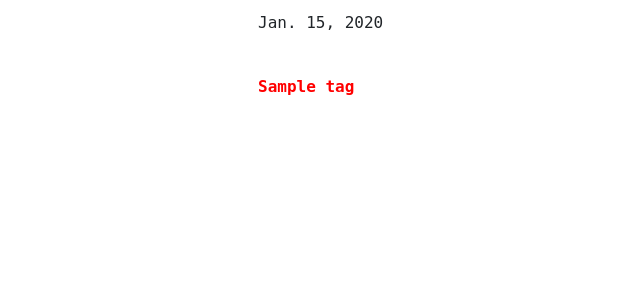
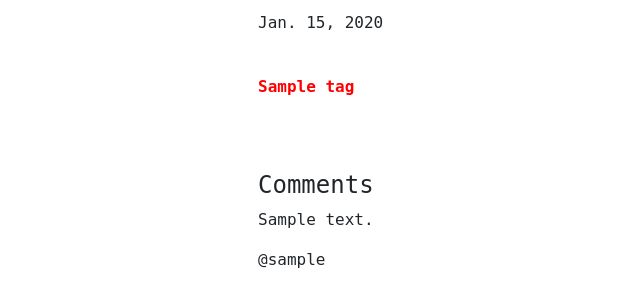
Before and after one commit to theangrydevblog/theangrydevblog, a Django app: page /posts/1 in a window 1280 px wide. Shown: the part 160-467 px from the top of the page, without its empty margins (17-657 px from the left). Run offline with Django 3.2, Linux system fonts and the light colour scheme; tables that the repository leaves empty hold one stand-in row (values such as "Sample post"); data that the repository does not hold is empty; parts of the project's set-up code (start-up, migrations or seed data) failed here and were passed over; some libraries are stand-ins or nearby versions.

Commit message:
Add comments for posts

```diff
--- a/theangrydev/admin.py
+++ b/theangrydev/admin.py
@@ -1,8 +1,9 @@
 from django.contrib import admin
-from theangrydev.models import Post, Content, ContentType, Tag, User
+from theangrydev.models import Post, Content, ContentType, Tag, User, Comment
 # Register your models here.
 admin.site.register(Post, admin.ModelAdmin)
 admin.site.register(Content, admin.ModelAdmin)
 admin.site.register(ContentType, admin.ModelAdmin)
 admin.site.register(Tag, admin.ModelAdmin)
 admin.site.register(User, admin.ModelAdmin)
+admin.site.register(Comment, admin.ModelAdmin)
--- a/theangrydev/models.py
+++ b/theangrydev/models.py
@@ -61,3 +61,11 @@ class Tag(models.Model):
 
     def __str__(self):
         return self.name
+
+class Comment(models.Model):
+    text = models.TextField()
+    post = models.ForeignKey(Post, on_delete=models.CASCADE)
+    author = models.ForeignKey(User, on_delete=models.CASCADE)
+
+    def __str__(self):
+        return self.text
--- a/theangrydev/templates/post.html
+++ b/theangrydev/templates/post.html
@@ -40,6 +40,20 @@
     </div>
   </div>
 
+  <br/><br/>
+
+  <div class="row">
+    <div class="col-lg-10 offset-lg-2">
+      <h4 class="nerd ">Comments</h4>
+      <div class="nerd">
+        {% for comment in comments %}
+          <p>{{ comment.text }}</p>
+          <p>@{{ comment.author.username }}</p>
+        {% endfor %}
+      </div>
+    </div>
+  </div>
+
 </div>
 
 {% endblock %}
--- a/theangrydev/views.py
+++ b/theangrydev/views.py
@@ -1,6 +1,6 @@
 from django.shortcuts import render
 from django.db import connection as dbconn
-from theangrydev.models import Post, Content, Tag
+from theangrydev.models import Post, Content, Tag, Comment
 from theangrydev.dao import queries
 # Create your views here.
 dbconn = dbconn.cursor()
@@ -22,9 +22,11 @@ def post_detail(request, pk):
     post = Post.objects.get(pk=pk)
     contents = Content.objects.filter(post=post).order_by("timestamp")
     tags = Tag.objects.filter(posts__pk=pk)
+    comments = Comment.objects.filter(post=post)
     return render(request, "post.html",
                     {'post':post,
                     'contents':contents,
+                    'comments': comments,
                     'tags': tags})
 
 def tag_detail(request, pk):
```
Also changed, not shown: theangrydev/migrations/0010_auto_20190902_1859.py (added).
